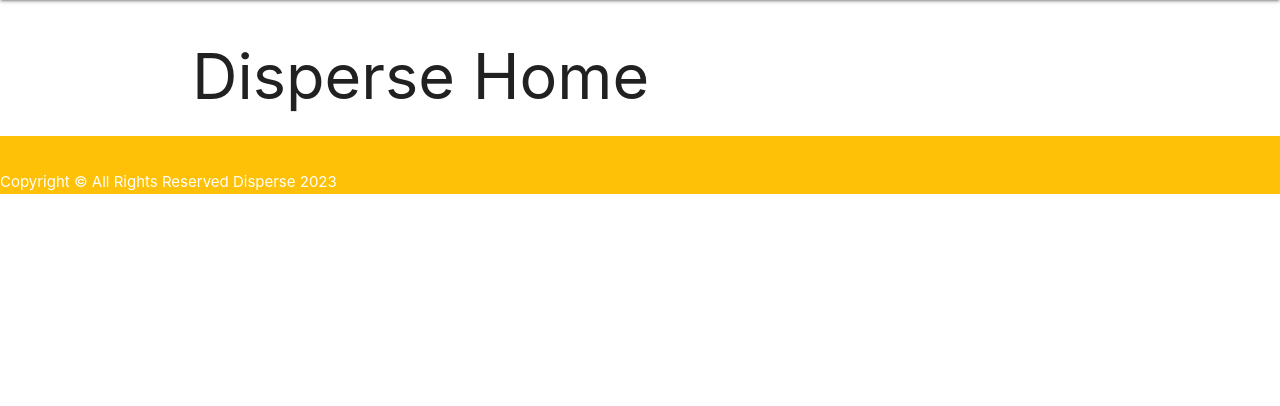
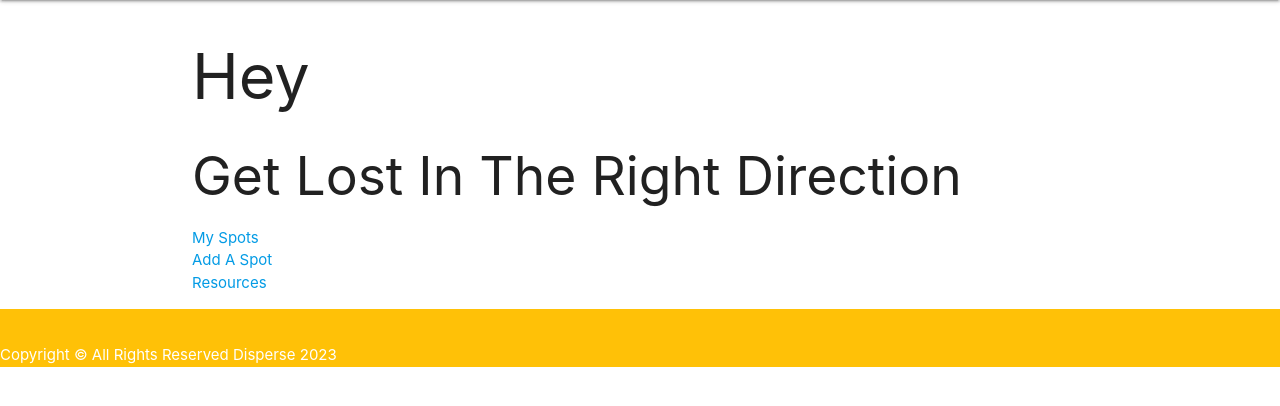
Before and after one commit to sjlelait/disperse, a Django app: page / in a window 1280 px wide. Shown: the part 64-470 px from the top of the page. Run offline with Django 4.2, Linux system fonts and the light colour scheme.

Commit message:
wip: adds resources page & updates home

```diff
--- a/main_app/templates/base.html
+++ b/main_app/templates/base.html
@@ -26,7 +26,7 @@
                     {% if user.is_authenticated %}
                     <li><a href="{% url 'spot_list' %}">My Spots</a></li>
                     <li><a href="{% url 'spot_create' %}">Add A Spot</a></li>
-                    <li>Resources</li>
+                    <li><a href="{% url 'resources' %}">Resources</a></li>
                     <li><a href="{% url 'logout' %}">Log Out</a></li>
                     {% else %}
                     <li><a href="{% url 'signup' %}">Sign Up</a></li>
--- a/main_app/templates/home.html
+++ b/main_app/templates/home.html
@@ -6,6 +6,12 @@
 
 {% block content %}
 
-<h1>Disperse Home</h1>
+<h1>Hey {{user.username}}</h1>
+<h2>Get Lost In The Right Direction</h2>
+<ul>
+    <li><a href="{% url 'spot_list' %}">My Spots</a></li>
+    <li><a href="{% url 'spot_create' %}">Add A Spot</a></li>
+    <li><a href="{% url 'resources' %}">Resources</a></li>
+</ul>
 
 {% endblock %}
--- a/main_app/urls.py
+++ b/main_app/urls.py
@@ -4,6 +4,7 @@
 
 urlpatterns = [
     path('', views.home, name='home'),
+    path('resources/', views.resources, name='resources'),
     path('spots/', views.SpotList.as_view(), name='spot_list'),
     path('spots/<int:pk>/', views.SpotDetail.as_view(), name='spot_detail'),
     path('spots/<int:pk>/update/', views.SpotUpdate.as_view(), name='spot_update'),
--- a/main_app/views.py
+++ b/main_app/views.py
@@ -11,6 +11,9 @@
 # Create your views here.
 def home(request):
     return render(request, 'home.html')
+
+def resources(request):
+    return render(request, 'resources.html')
 
 
 def signup(request):
```
Also changed, not shown: main_app/templates/resources.html (added, +14 -0 lines).
